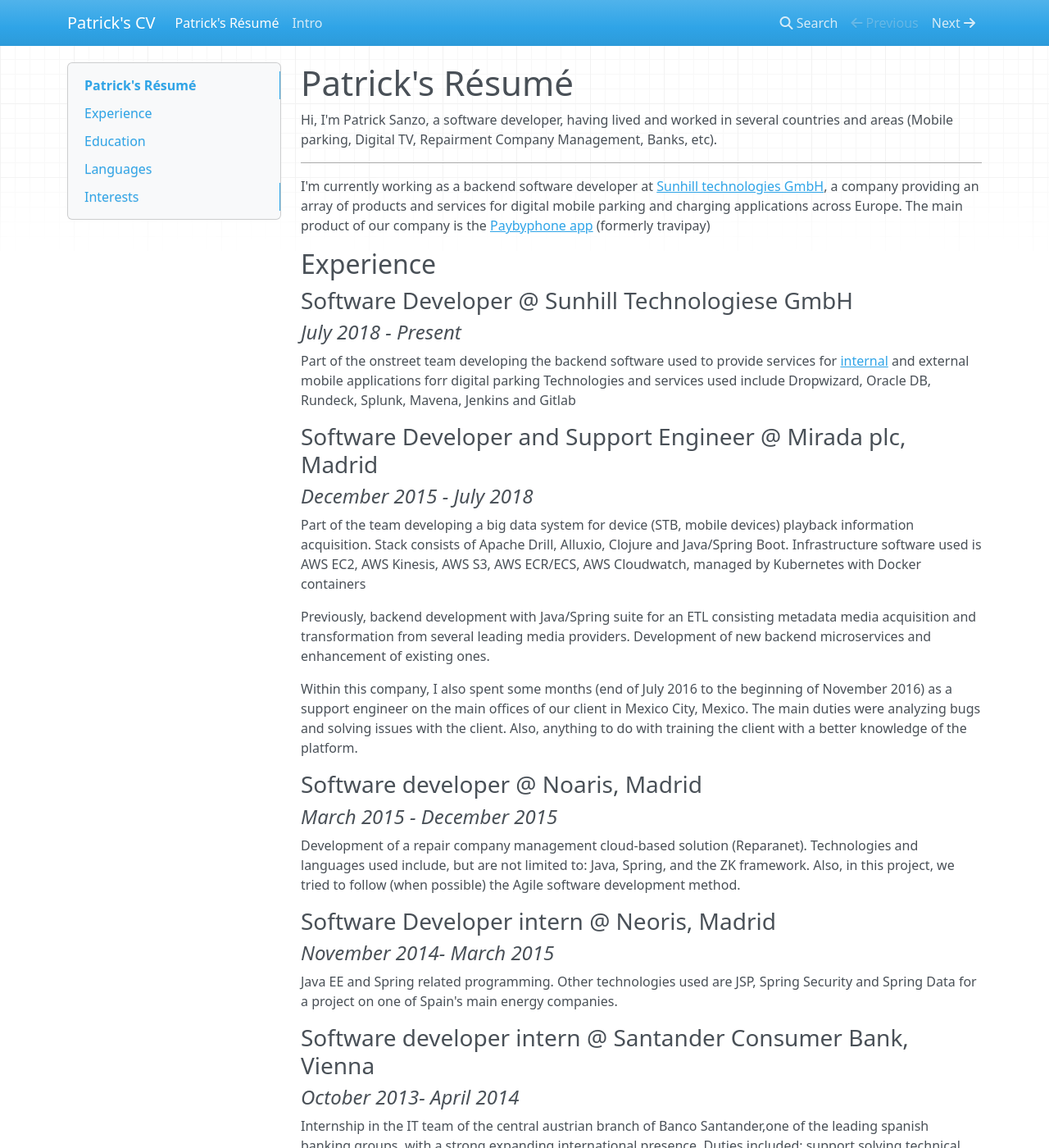
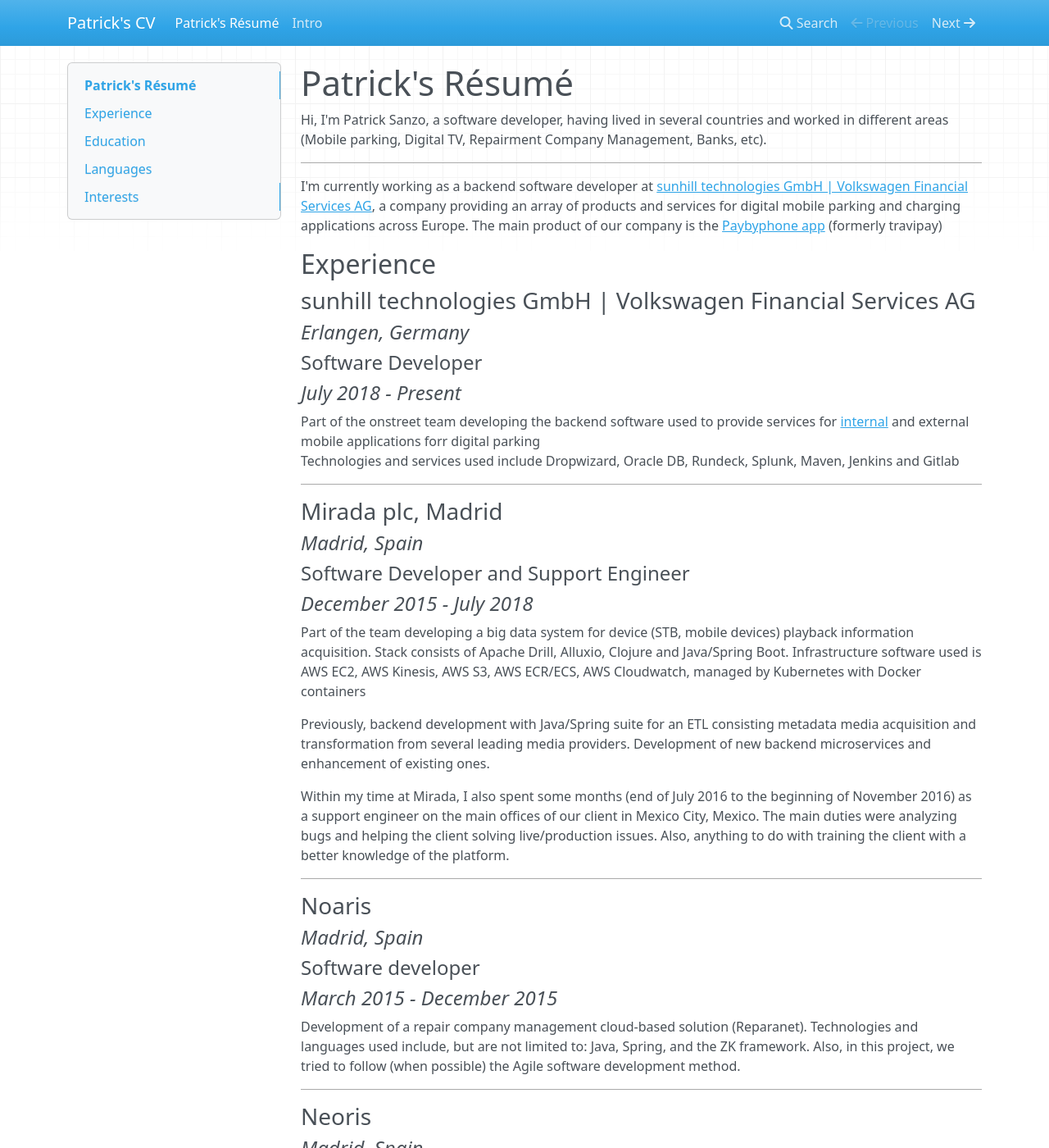
Before and after one commit to patsancu/patsancu.github.io, an MkDocs documentation site: the page built from docs/index.md, in a window 1280 px wide and 1400 px high. Shown: the whole window at 82% size. Built offline with MkDocs 1.6.1, drawn with Linux system fonts in a browser that asks for light colours; nearby versions of some CDN libraries; some of the changed text lies outside the part shown.

Commit message:
fix typos, change sh and rephrase stuff

```diff
--- a/docs/index.md
+++ b/docs/index.md
@@ -1,49 +1,68 @@
 # Patrick's Résumé
 
-Hi, I'm Patrick Sanzo, a software developer, having lived and worked in several countries and areas (Mobile parking, Digital TV, Repairment Company Management, Banks, etc).
+Hi, I'm Patrick Sanzo, a software developer, having lived in several countries and worked in different areas (Mobile parking, Digital TV, Repairment Company Management, Banks, etc).
 * * *
-I'm currently working as a backend software developer at [Sunhill technologies GmbH](https://www.sunhill-technologies.com/), a company providing an array of products and services for digital mobile parking and charging applications across Europe. The main product of our company is the [Paybyphone app](https://paybyphone-parken.de/) (formerly travipay)
+I'm currently working as a backend software developer at [sunhill technologies GmbH | Volkswagen Financial Services AG](https://www.sunhill-technologies.com/), a company providing an array of products and services for digital mobile parking and charging applications across Europe. The main product of our company is the [Paybyphone app](https://paybyphone-parken.de/) (formerly travipay)
 
 ## Experience
 
-### Software Developer @ **Sunhill Technologiese GmbH**
+### **sunhill technologies GmbH | Volkswagen Financial Services AG**
+#### *Erlangen, Germany*
+#### Software Developer
 #### _July 2018 - Present_
 Part of the onstreet team developing the backend software used to provide services for [internal](https://paybyphone-parken.de/) and external mobile applications forr digital parking
-Technologies and services used include Dropwizard, Oracle DB, Rundeck, Splunk, Mavena, Jenkins and Gitlab
+Technologies and services used include Dropwizard, Oracle DB, Rundeck, Splunk, Maven, Jenkins and Gitlab
 
-### Software Developer and Support Engineer @ **Mirada plc, Madrid**
+***
+### **Mirada plc, Madrid**
+#### *Madrid, Spain*
+#### Software Developer and Support Engineer
 #### _December 2015 - July 2018_
 Part of the team developing a big data system for device (STB, mobile devices) playback information acquisition. Stack consists of Apache Drill, Alluxio, Clojure and Java/Spring Boot.  Infrastructure software used is AWS EC2, AWS Kinesis, AWS S3, AWS ECR/ECS, AWS Cloudwatch, managed by Kubernetes with Docker containers
 
 Previously, backend development with Java/Spring suite for an ETL consisting metadata media acquisition and transformation from several leading media providers.  Development of new backend microservices and enhancement of existing ones.
 
-Within this company, I also spent some months (end of July 2016 to the beginning of November 2016) as a support engineer on the main offices of our client in Mexico City, Mexico. The main duties were analyzing bugs and solving issues with the client. Also, anything to do with training the client with a better knowledge of the platform.
+Within my time at Mirada, I also spent some months (end of July 2016 to the beginning of November 2016) as a support engineer on the main offices of our client in Mexico City, Mexico. The main duties were analyzing bugs and helping the client solving live/production issues. Also, anything to do with training the client with a better knowledge of the platform.
 
 
-### Software developer @ **Noaris, Madrid**
+***
+### **Noaris**
+#### *Madrid, Spain*
+#### Software developer
 #### _March 2015 - December 2015_
 Development of a repair company management cloud-based solution (Reparanet). Technologies and languages used include, but are not limited to: Java, Spring, and the ZK framework. Also, in this project, we tried to follow (when possible) the Agile software development method.
 
-### Software Developer intern @ **Neoris, Madrid**
+***
+### **Neoris**
+#### *Madrid, Spain*
+#### Software Developer intern
 #### _November 2014- March 2015_
 Java EE and Spring related programming. Other technologies used are JSP, Spring Security and Spring Data for a project on one of Spain's main energy companies.
 
-### Software developer intern @ **Santander Consumer Bank, Vienna**
+***
+### **Santander Consumer Bank**
+#### Vienna, Austria
+#### Software developer intern
 #### _October 2013- April 2014_
 Internship in the IT team of the central austrian branch of Banco Santander,one of the leading spanish banking groups, with a strong expanding international presence. Duties included: support solving technical incidents and automatically building projects with Jenkins. Most programming was done on the GGTS environment, using Java, but also some php and Javascript.
 
-### Software developer @ **Mainbricks, SL, Madrid**
+***
+### **Mainbricks, SL, Madrid**
+#### Software developer
 #### _July 2013- September 2013_
 Design and coding of an restaurant-oriented Android app.
 
-## Education
+***
+## **Education**
 
-### MSc in Computer Science
-#### **Complutense University of Madrid**, Madrid, Spain
+### *MSc in Computer Science*
+#### *Complutense University of Madrid*, Madrid, Spain
 #### 2015
-### Computer Science (Abroad year)
-#### **ENSEEIHT**, Toulouse, France
+***
+### *Computer Science (Abroad year)*
+#### *ENSEEIHT*, Toulouse, France
 #### 2011
+***
 
 ## Languages
 * Spanish (Native)
```
